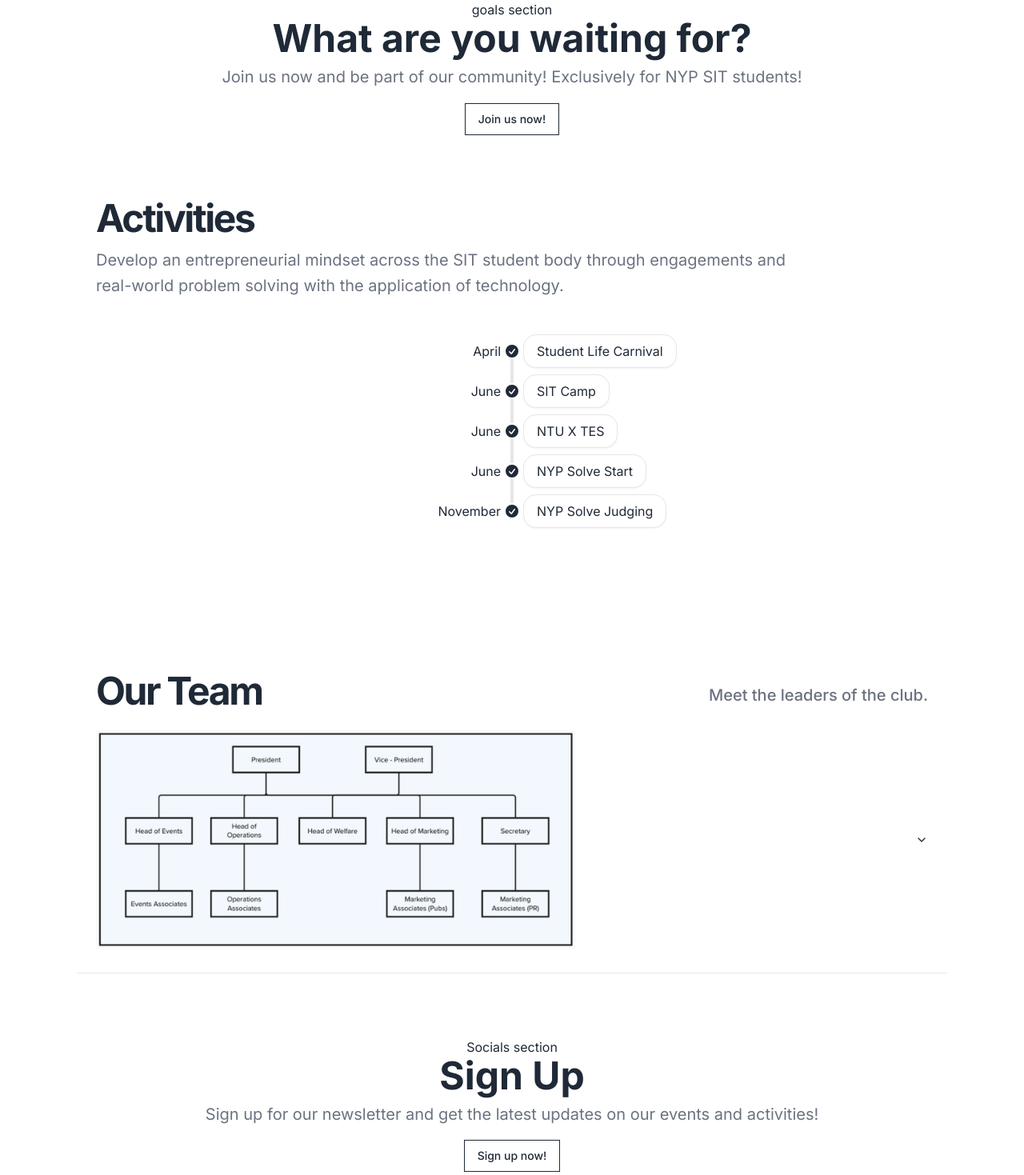
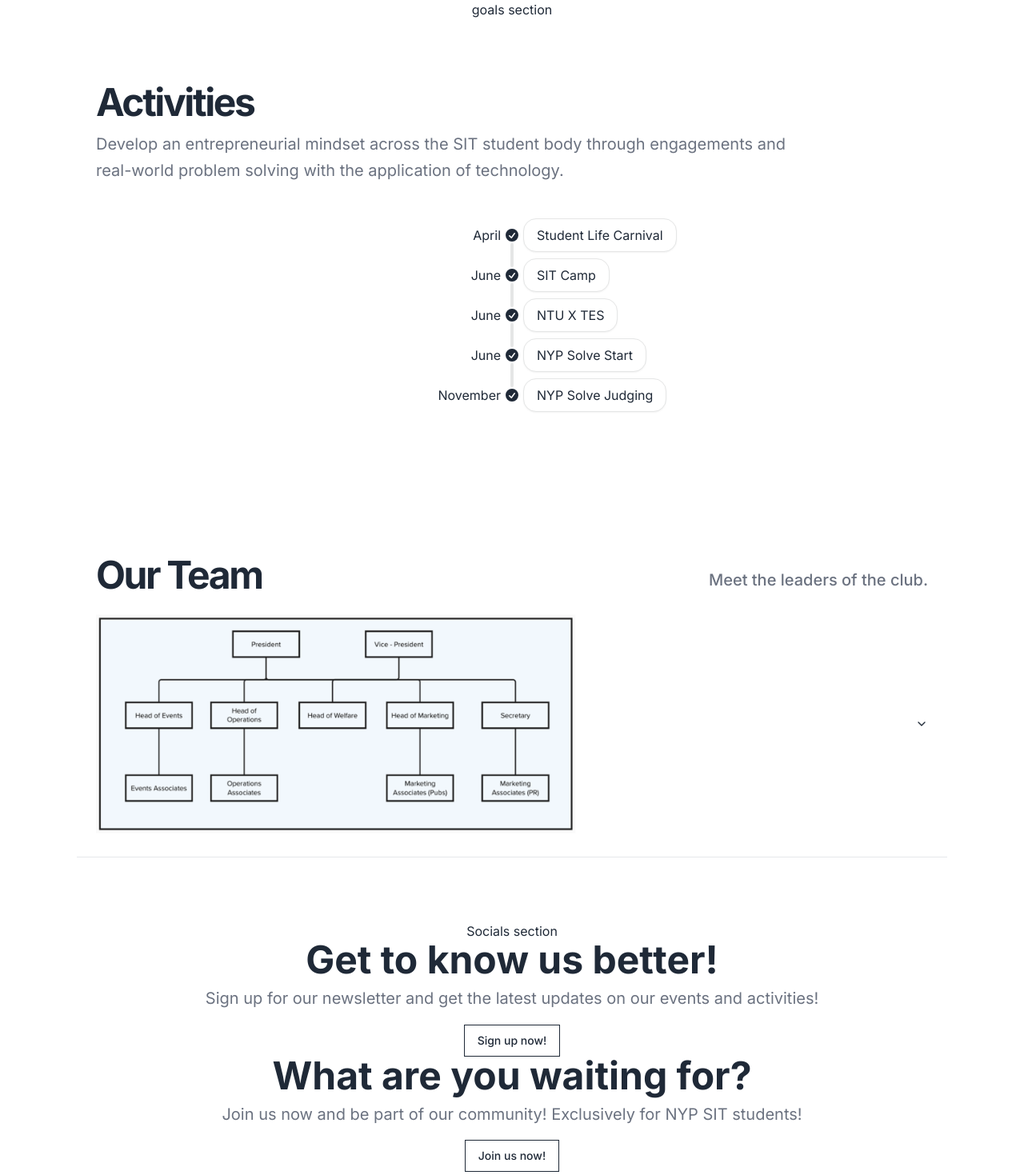
Before and after one commit to nyptechclub/nyptech, a Next.js app in the folder nyptech/: page / in a window 1280 px wide. Shown: the part 120-1589 px from the top of the page at 80% size. Built offline with nearby package versions, Linux system fonts and the light colour scheme.

Commit message:
chore!: clean up and moved section down

```diff
--- a/nyptech/src/app/_components/join-club.tsx
+++ b/nyptech/src/app/_components/join-club.tsx
@@ -1,11 +1,9 @@
-// Dennise's
-
 import { Button } from "@/components/ui/button";
 import Link from "next/link";
 
 const Join = () => {
 	return (
-		<div className="text-center">
+		<section className="text-center">
 			<div className="mb-2 text-3xl font-bold sm:text-4xl md:text-5xl">
 				What are you waiting for?
 			</div>
@@ -14,13 +12,13 @@ const Join = () => {
 				students!
 			</div>
 			<Button className="mt-4" variant={"outline"} asChild>
-				{/* TODO: Add link here */}
+				{/* TODO: Add link here. */}
 				<Link href={""}>Join us now!</Link>
 			</Button>
 			{/* <button className="mt-4 btn btn-primary" type="button">
 				Join us now!
 			</button> */}
-		</div>
+		</section>
 	);
 };
 
--- a/nyptech/src/app/_components/sign-up.tsx
+++ b/nyptech/src/app/_components/sign-up.tsx
@@ -1,24 +1,22 @@
-// Dennise's
-
 import { Button } from "@/components/ui/button";
 import Link from "next/link";
 
 const SignUp = () => {
 	return (
-		<div className="text-center">
-			<div className="mb-2 text-3xl font-bold sm:text-4xl md:text-5xl">Sign Up</div>
+		<section className="text-center">
+			<div className="mb-2 text-3xl font-bold sm:text-4xl md:text-5xl">Get to know us better!</div>
 			<div className="text-gray-500 md:text-xl/relaxed lg:text-base/relaxed xl:text-xl/relaxed">
 				Sign up for our newsletter and get the latest updates on our events and
 				activities!
 			</div>
 			<Button className="mt-4" variant={"outline"} asChild>
-				{/* TODO: Add link here */}
+				{/* TODO: Add link here. */}
 				<Link href={""}>Sign up now!</Link>
 			</Button>
 			{/* <button className="mt-4 btn btn-primary" type="button">
 				Sign up now!
 			</button> */}
-		</div>
+		</section>
 	);
 };
 
--- a/nyptech/src/app/page.tsx
+++ b/nyptech/src/app/page.tsx
@@ -1,22 +1,22 @@
-// pages/index.js
-import Join from "./_components/join-club";
-import Activities from "./_components/activities";
-import Excos from "./_components/excos";
+import Activities from "@/app/_components/activities";
+import Contact from "@/app/_components/contact-us";
+import Excos from "@/app/_components/excos";
+import Goals from "@/app/_components/goals";
 import Hero from "@/app/_components/hero";
-import Goals from "@/app/_components/goals";
-import Socials from "./_components/socials";
-import SignUp from "./_components/sign-up";
-import Contact from "./_components/contact-us";
+import Join from "@/app/_components/join-club";
+import SignUp from "@/app/_components/sign-up";
+import Socials from "@/app/_components/socials";
+
 export default function Home() {
   return (
     <main className="flex min-h-screen flex-col items-center justify-between p-24">
       <Hero />
       <Goals/>
-      <Join/>
       <Activities/>
       <Excos/>
       <Socials/>
       <SignUp/>
+      <Join/>
       <Contact/>
     </main>
   );
```
